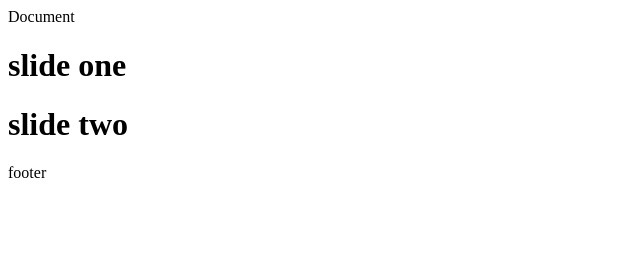
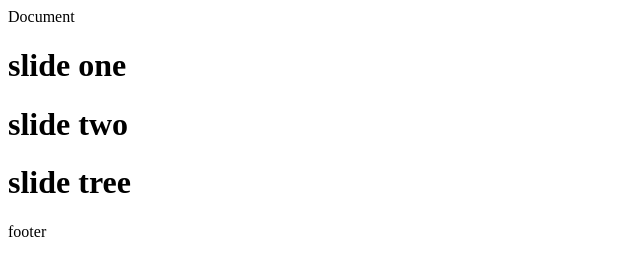
Before and after one commit to shervinnj/git-project-one, a plain HTML site: page index.html in a window 1280 px wide. Shown: the whole page, without its empty margins (0-640 px from the left). Drawn offline with Linux system fonts and the light colour scheme.

Commit message:
tree added to slider

```diff
--- a/index.html
+++ b/index.html
@@ -14,10 +14,12 @@
     <div class="slider">
         <h1>slide one</h1>
         <h1>slide two</h1>
+        <h1>slide tree</h1>
     </div>
     <footer>
         footer
     </footer>
 
+
 </body>
 </html>
```
